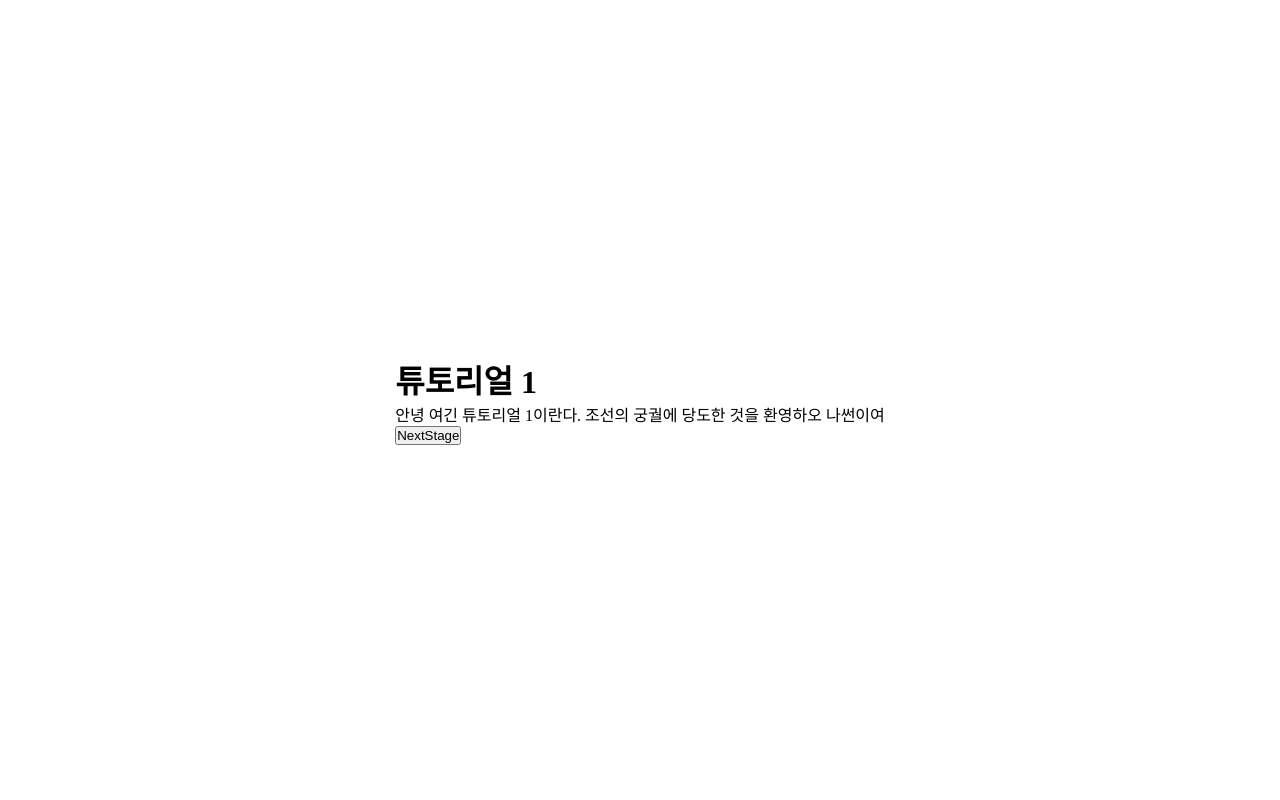
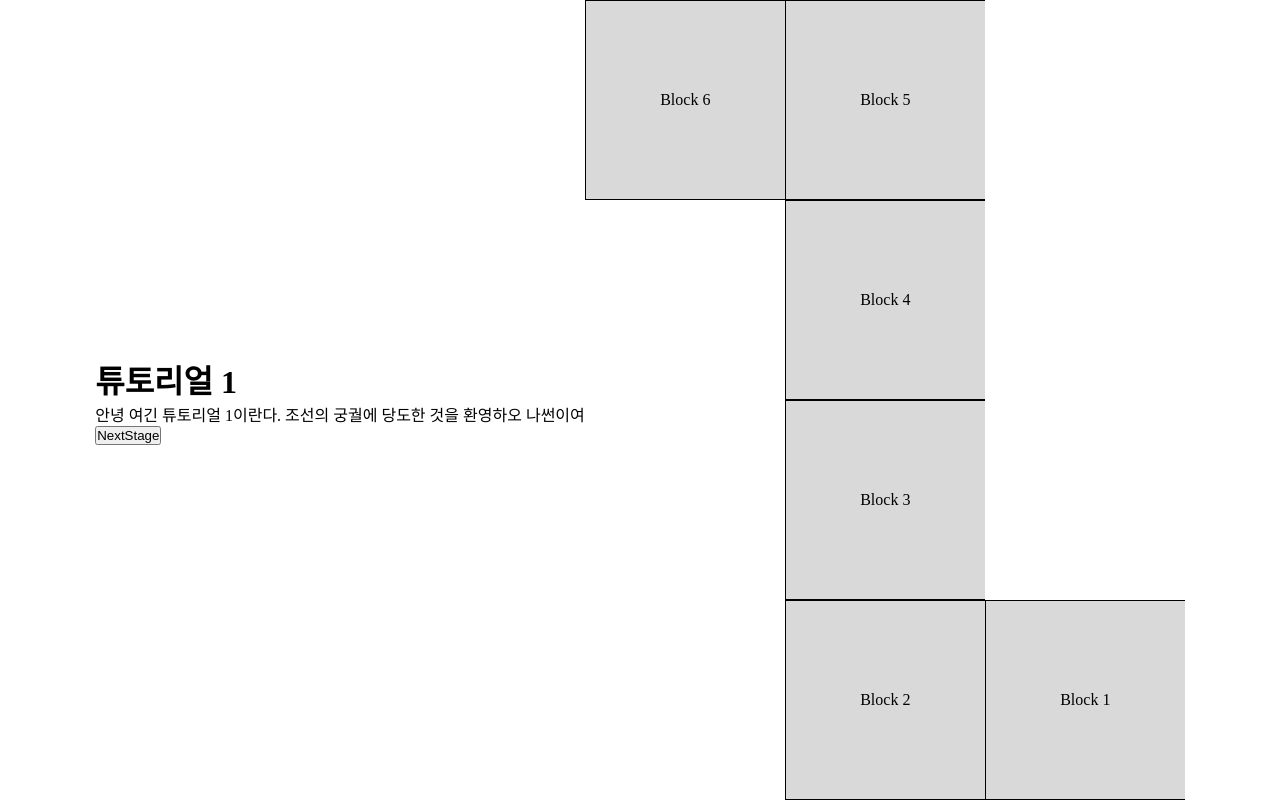
Before and after one commit to KimInteger/projectMoveGame, a React app: page /tutoZeroOne in a window 1280 px wide. Built offline with nearby package versions, Linux system fonts and the light colour scheme.

Commit message:
test | tutorialMapZeroOne.tsx
ZeroOne에서 테스트 성공

```diff
--- a/src/pages/tutorialMapZeroOne.tsx
+++ b/src/pages/tutorialMapZeroOne.tsx
@@ -1,8 +1,11 @@
 import React from 'react';
 import TutorialMap from '../ui/basicMapTemplate/tutorialTemplate';
 import nextStage from '../lib/mapFunc/mapFuncNextStage';
+import BasicMapTemplate from '../ui/basicMapTemplate/basicMap';
+import { gridAreas } from '../static/basicMapGridArea/staticBasicMapAreas';
 
 const TutorialZeroOne = () => {
+  const area = gridAreas.first;
   return (
     <>
       <TutorialMap title="튜토리얼 1" routeFunc={nextStage('/tutoZeroTwo')}>
@@ -11,6 +14,7 @@ const TutorialZeroOne = () => {
           나썬이여
         </p>
       </TutorialMap>
+      <BasicMapTemplate areas={area} />
     </>
   );
 };
```
